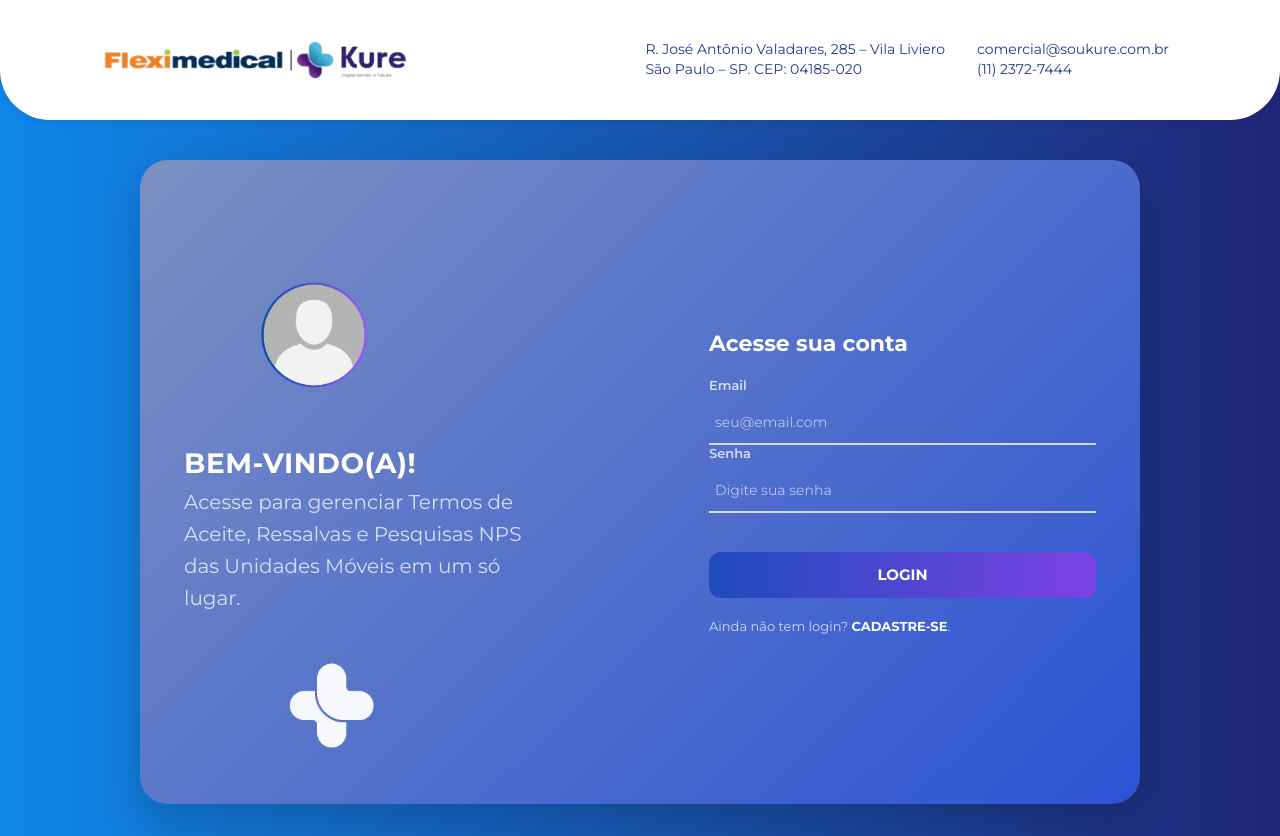
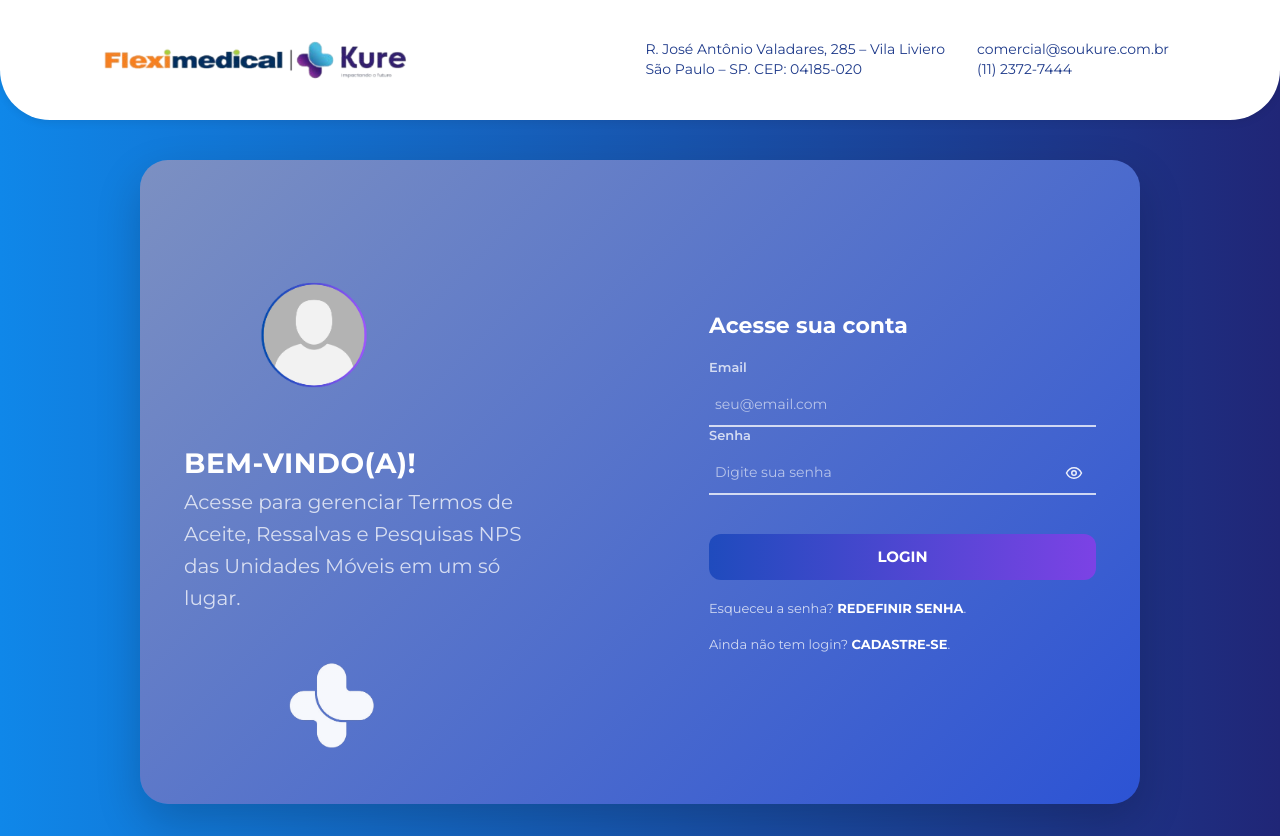
Before and after one commit to HenriqueNunes-2008/SistemaNPS, a FastAPI app: page / in a window 1280 px wide. Run offline with FastAPI, Linux system fonts and the light colour scheme; parts of the project's set-up code (start-up, migrations or seed data) failed here and were passed over.

Commit message:
Implement password visibility toggle in login form
Added password visibility toggle functionality and updated styles.

```diff
--- a/SistemaNPS/app/templates/login.html
+++ b/SistemaNPS/app/templates/login.html
@@ -165,6 +165,10 @@
             gap: 8px;
         }
 
+        .password-field {
+            position: relative;
+        }
+
         label {
             font-size: 13px;
             font-weight: 600;
@@ -190,6 +194,44 @@
             box-shadow: 0 8px 18px rgba(0, 0, 0, 0.12);
         }
 
+        .password-field input {
+            padding-right: 44px;
+        }
+
+        .toggle-password {
+            position: absolute;
+            right: 6px;
+            top: 50%;
+            transform: translateY(-50%);
+            width: 32px;
+            height: 32px;
+            border: none;
+            background: transparent;
+            color: rgba(255, 255, 255, 0.9);
+            cursor: pointer;
+            display: inline-flex;
+            align-items: center;
+            justify-content: center;
+            padding: 0;
+            margin: 0;
+        }
+
+        .toggle-password:hover {
+            color: #ffffff;
+        }
+
+        .toggle-password .eye-off {
+            display: none;
+        }
+
+        .toggle-password[data-visible="true"] .eye {
+            display: none;
+        }
+
+        .toggle-password[data-visible="true"] .eye-off {
+            display: inline;
+        }
+
         .login-button {
             height: 46px;
             border: none;
@@ -212,6 +254,20 @@
         .signup-text {
             font-size: 13px;
             color: var(--text-muted);
+        }
+
+        .form-feedback {
+            margin: 6px 0 10px;
+            font-size: 13px;
+            font-weight: 600;
+            color: #ffd0d0;
+        }
+
+        .form-success {
+            margin: 6px 0 10px;
+            font-size: 13px;
+            font-weight: 600;
+            color: #d7ffe0;
         }
 
         .signup-text a {
@@ -313,8 +369,13 @@
 
         <section class="right-panel">
             <div class="form-title">Acesse sua conta</div>
-            <form method="get" action="/index">
-                <!-- TODO: Conectar ao backend aqui -->
+            {% if erro %}
+                <p class="form-feedback">{{ erro }}</p>
+            {% endif %}
+            {% if sucesso %}
+                <p class="form-success">{{ sucesso }}</p>
+            {% endif %}
+            <form method="post" action="/login">
                 <div class="input-group">
                     <label for="email">Email</label>
                     <input id="email" name="email" type="email" placeholder="seu@email.com" required>
@@ -322,16 +383,49 @@
 
                 <div class="input-group">
                     <label for="password">Senha</label>
-                    <input id="password" name="password" type="password" placeholder="Digite sua senha" required>
+                    <div class="password-field">
+                        <input id="password" name="password" type="password" placeholder="Digite sua senha" required>
+                        <button class="toggle-password" type="button" data-target="password" data-visible="false" aria-label="Mostrar senha">
+                            <svg class="eye" xmlns="http://www.w3.org/2000/svg" width="18" height="18" viewBox="0 0 24 24" fill="none" stroke="currentColor" stroke-width="2">
+                                <path d="M2 12s3.5-7 10-7 10 7 10 7-3.5 7-10 7-10-7-10-7z"></path>
+                                <circle cx="12" cy="12" r="3"></circle>
+                            </svg>
+                            <svg class="eye-off" xmlns="http://www.w3.org/2000/svg" width="18" height="18" viewBox="0 0 24 24" fill="none" stroke="currentColor" stroke-width="2">
+                                <path d="M3 3l18 18"></path>
+                                <path d="M10.6 10.6a2 2 0 0 0 2.8 2.8"></path>
+                                <path d="M9.36 5.37A10.94 10.94 0 0 1 12 5c6.5 0 10 7 10 7a13.16 13.16 0 0 1-3.23 4.19"></path>
+                                <path d="M6.53 6.53C4.35 8 3 12 3 12a13.4 13.4 0 0 0 5 5.5"></path>
+                            </svg>
+                        </button>
+                    </div>
                 </div>
 
                 <button class="login-button" type="submit">LOGIN</button>
             </form>
 
             <p class="signup-text">
+                Esqueceu a senha? <a href="/esqueci-senha">REDEFINIR SENHA</a>.
+            </p>
+            <p class="signup-text">
                 Ainda não tem login? <a href="/cadastro">CADASTRE-SE</a>.
             </p>
         </section>
     </main>
+    <script>
+        (function () {
+            const toggles = document.querySelectorAll(".toggle-password");
+            toggles.forEach((btn) => {
+                btn.addEventListener("click", function () {
+                    const targetId = this.getAttribute("data-target");
+                    const input = document.getElementById(targetId);
+                    if (!input) return;
+                    const visible = input.type === "text";
+                    input.type = visible ? "password" : "text";
+                    this.setAttribute("data-visible", visible ? "false" : "true");
+                    this.setAttribute("aria-label", visible ? "Mostrar senha" : "Ocultar senha");
+                });
+            });
+        })();
+    </script>
 </body>
 </html>
```
